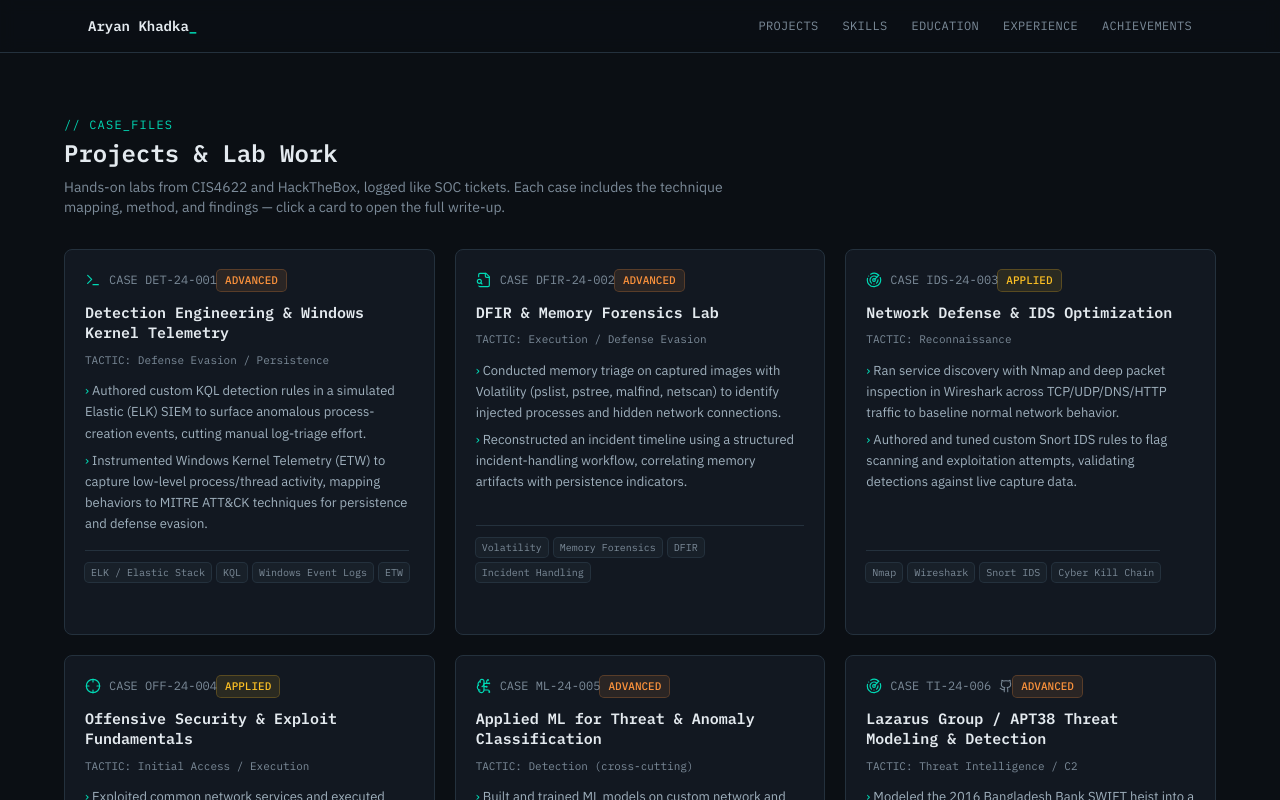
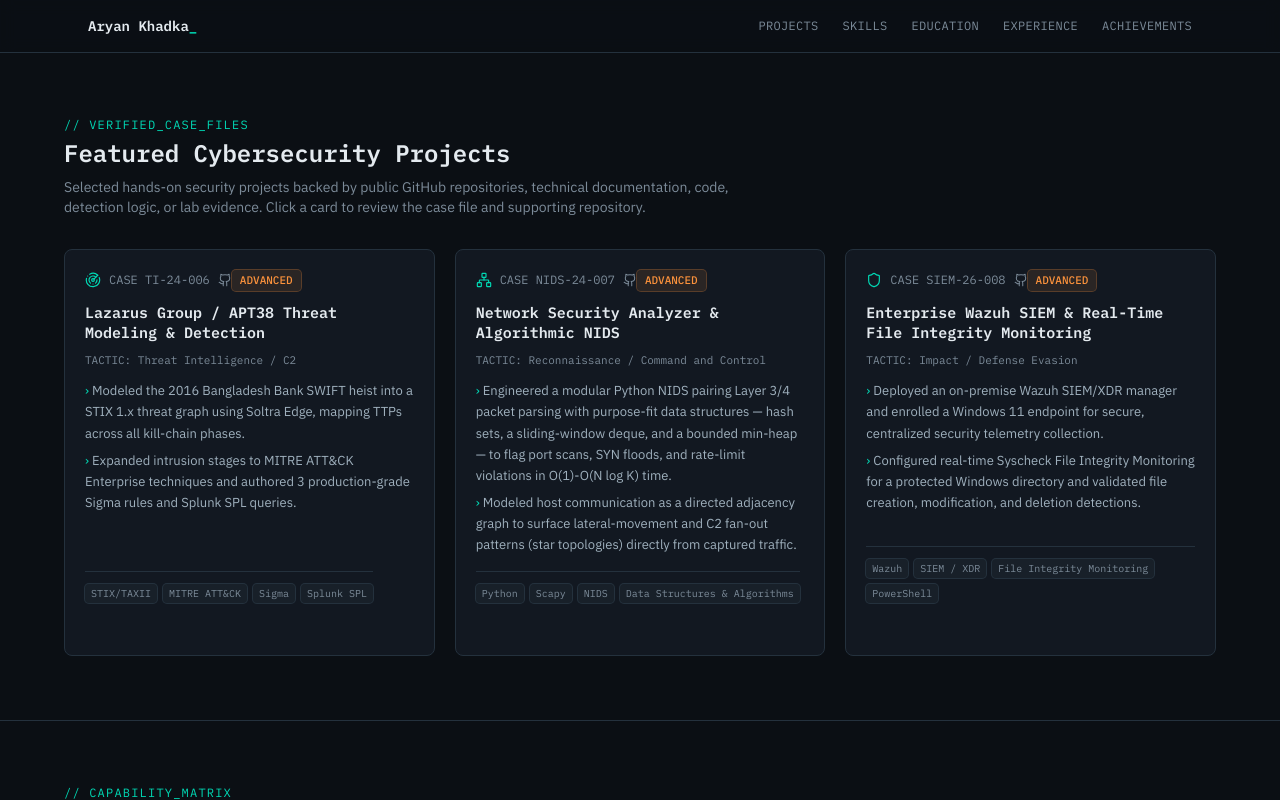
Before and after one commit to Mr-Fool008/cybersecurity-portfolio, a React (Vite) app: page / in a window 1280 px wide. Shown: the top 800 px of the page. Built offline with nearby package versions, Linux system fonts and the light colour scheme.

Commit message:
Feature only evidence-backed cybersecurity projects

```diff
--- a/src/PortfolioSections.jsx
+++ b/src/PortfolioSections.jsx
@@ -1,8 +1,6 @@
 import React, { useState, useEffect } from "react";
 import {
   Shield,
-  Terminal,
-  FileSearch,
   Radar,
   Crosshair,
   BrainCircuit,
@@ -15,139 +13,14 @@ import {
   ChevronRight,
 } from "lucide-react";
 
-/*
-  FONT NOTE:
-  This uses Tailwind's built-in font-mono / font-sans stacks so it renders
-  correctly with no setup. For the real site, drop this in your <head>:
-    <link href="https://fonts.googleapis.com/css2?family=IBM+Plex+Mono:wght@400;500;600&family=IBM+Plex+Sans:wght@400;500;600;700&display=swap" rel="stylesheet">
-  and swap font-mono/font-sans usages below for a Tailwind config with:
-    fontFamily: { mono: ['"IBM Plex Mono"', 'monospace'], sans: ['"IBM Plex Sans"', 'sans-serif'] }
-*/
-
-// ---------- Tier styling (severity-style coding, not decorative) ----------
 const TIER_STYLES = {
   Foundational: { text: "text-sky-400", bg: "bg-sky-400/10", ring: "ring-sky-400/30" },
   Applied: { text: "text-amber-400", bg: "bg-amber-400/10", ring: "ring-amber-400/30" },
   Advanced: { text: "text-orange-400", bg: "bg-orange-400/10", ring: "ring-orange-400/30" },
 };
 
-// ---------- Data ----------
+// Featured projects are intentionally limited to work with a public supporting repository.
 const PROJECTS = [
-  {
-    caseId: "DET-24-001",
-    tier: "Advanced",
-    tactic: "Defense Evasion / Persistence",
-    icon: Terminal,
-    title: "Detection Engineering & Windows Kernel Telemetry",
-    bullets: [
-      "Authored custom KQL detection rules in a simulated Elastic (ELK) SIEM to surface anomalous process-creation events, cutting manual log-triage effort.",
-      "Instrumented Windows Kernel Telemetry (ETW) to capture low-level process/thread activity, mapping behaviors to MITRE ATT&CK techniques for persistence and defense evasion.",
-      "Tuned Windows audit policies and built saved KQL searches aligned to standard logging baselines to close event-visibility gaps.",
-    ],
-    tags: ["ELK / Elastic Stack", "KQL", "Windows Event Logs", "ETW", "MITRE ATT&CK"],
-    writeup: {
-      objective:
-        "Stand up detection coverage for kernel-level persistence and defense-evasion techniques using ETW telemetry piped into an ELK SIEM.",
-      method: [
-        "Deployed an ELK stack and forwarded Windows Event Logs + ETW providers for process, thread, and image-load events.",
-        "Authored KQL queries to flag parent/child process anomalies, unsigned image loads, and registry-run-key modifications.",
-        "Validated each rule against a benign baseline capture and a technique-simulation run to check for false positives.",
-      ],
-      findings:
-        "Reduced noisy default alerting into a small set of high-signal KQL rules, each mapped to a specific ATT&CK technique ID for traceability.",
-    },
-  },
-  {
-    caseId: "DFIR-24-002",
-    tier: "Advanced",
-    tactic: "Execution / Defense Evasion",
-    icon: FileSearch,
-    title: "DFIR & Memory Forensics Lab",
-    bullets: [
-      "Conducted memory triage on captured images with Volatility (pslist, pstree, malfind, netscan) to identify injected processes and hidden network connections.",
-      "Reconstructed an incident timeline using a structured incident-handling workflow, correlating memory artifacts with persistence indicators.",
-      "Documented findings and IOCs as a structured case file, tagging each behavior with its MITRE ATT&CK technique ID.",
-    ],
-    tags: ["Volatility", "Memory Forensics", "DFIR", "Incident Handling", "IOC Analysis"],
-    writeup: {
-      objective: "Triage a memory image from a suspected-compromised host and reconstruct what happened, in order.",
-      method: [
-        "Ran pslist/pstree to establish the process tree and spot orphaned or unexpected parent processes.",
-        "Used malfind to flag injected code regions and netscan to surface active/hidden network connections.",
-        "Cross-referenced findings against the incident-handling workflow (identification → containment → eradication → lessons learned).",
-      ],
-      findings:
-        "Identified a process-injection chain and mapped each stage to ATT&CK technique IDs, producing a case file suitable for handoff.",
-    },
-  },
-  {
-    caseId: "IDS-24-003",
-    tier: "Applied",
-    tactic: "Reconnaissance",
-    icon: Radar,
-    title: "Network Defense & IDS Optimization",
-    bullets: [
-      "Ran service discovery with Nmap and deep packet inspection in Wireshark across TCP/UDP/DNS/HTTP traffic to baseline normal network behavior.",
-      "Authored and tuned custom Snort IDS rules to flag scanning and exploitation attempts, validating detections against live capture data.",
-      "Mapped detected traffic patterns to the Cyber Kill Chain to prioritize alerting on early-stage reconnaissance.",
-    ],
-    tags: ["Nmap", "Wireshark", "Snort IDS", "Cyber Kill Chain", "Traffic Analysis"],
-    writeup: {
-      objective: "Build a baseline of normal traffic, then tune IDS rules that catch recon without drowning in noise.",
-      method: [
-        "Captured baseline traffic in Wireshark and profiled expected DNS/HTTP behavior.",
-        "Wrote Snort rules targeting common scan signatures (SYN sweeps, service fingerprinting patterns).",
-        "Replayed Nmap scans against the sensor to confirm detection and tune thresholds against false positives.",
-      ],
-      findings:
-        "Custom rules caught scan activity the default ruleset missed, with alerts prioritized by Kill Chain stage.",
-    },
-  },
-  {
-    caseId: "OFF-24-004",
-    tier: "Applied",
-    tactic: "Initial Access / Execution",
-    icon: Crosshair,
-    title: "Offensive Security & Exploit Fundamentals",
-    bullets: [
-      "Exploited common network services and executed stack-based buffer overflow attacks in a controlled HackTheBox environment, delivering payloads via Metasploit.",
-      "Practiced pivoting and port-forwarding to move laterally across segmented lab networks post-exploitation.",
-      "Fed offensive findings back into detection logic, closing the loop between attack technique and defensive visibility.",
-    ],
-    tags: ["Metasploit", "Buffer Overflows", "Port Forwarding", "HackTheBox", "Exploitation"],
-    writeup: {
-      objective: "Work through exploitation fundamentals hands-on to understand what defenders are actually detecting.",
-      method: [
-        "Enumerated exposed services and identified a vulnerable target in a HackTheBox lab network.",
-        "Built and delivered a payload via Metasploit, then confirmed shell access.",
-        "Pivoted through the compromised host to reach a second, segmented subnet using port-forwarding.",
-      ],
-      findings:
-        "Translated each offensive step into a corresponding detection opportunity (e.g., process creation, outbound port anomalies).",
-    },
-  },
-  {
-    caseId: "ML-24-005",
-    tier: "Advanced",
-    tactic: "Detection (cross-cutting)",
-    icon: BrainCircuit,
-    title: "Applied ML for Threat & Anomaly Classification",
-    bullets: [
-      "Built and trained ML models on custom network and log datasets to classify anomalous behavior and known malware signatures.",
-      "Engineered features from raw traffic and log data to improve classification accuracy for detection use cases.",
-      "Evaluated model output against labeled IOC data to measure detection precision and reduce false-positive alerting.",
-    ],
-    tags: ["Python", "Machine Learning", "Anomaly Detection", "SQL", "Threat Classification"],
-    writeup: {
-      objective: "Test whether a lightweight ML classifier can flag anomalous log/traffic behavior more precisely than static rules.",
-      method: [
-        "Assembled and labeled a custom dataset of normal vs. anomalous log/traffic samples.",
-        "Engineered features (frequency, entropy, timing) and trained a classification model in Python.",
-        "Scored the model against held-out labeled IOC data and compared precision/recall to rule-based detection.",
-      ],
-      findings: "Model-based scoring surfaced a class of low-and-slow anomalies that static thresholds missed.",
-    },
-  },
   {
     caseId: "TI-24-006",
     tier: "Advanced",
@@ -184,15 +57,13 @@ const PROJECTS = [
     ],
     tags: ["Python", "Scapy", "NIDS", "Data Structures & Algorithms", "Graph Analysis", "SIEM Logging"],
     writeup: {
-      objective:
-        "Build a from-scratch NIDS that pairs classic network detection (port scans, SYN floods, C2 beacon patterns) with the data structure best suited to each rule's access pattern.",
+      objective: "Build a from-scratch NIDS that pairs classic network detection (port scans, SYN floods, C2 beacon patterns) with the data structure best suited to each rule's access pattern.",
       method: [
         "Parsed raw packets at Layer 3/4 to extract IPs, ports, TCP flags, and timestamps for every capture.",
         "Implemented per-rule state with a matching structure: hash sets for port cardinality, a deque-based sliding window for rate limiting, a bounded min-heap for top-K talkers, and an adjacency graph for lateral-movement fan-out.",
         "Validated every rule against a synthetic PCAP generator producing both benign and attack traffic, backed by a full unittest suite.",
       ],
-      findings:
-        "Most detection rules run in O(1) amortized time per packet, with top-K talker ranking bounded at O(N log K); alerts export to reports/alerts.json in a SIEM-ready JSON-Lines format alongside a CSV traffic summary.",
+      findings: "Most detection rules run in O(1) amortized time per packet, with top-K talker ranking bounded at O(N log K); alerts export to reports/alerts.json in a SIEM-ready JSON-Lines format alongside a CSV traffic summary.",
     },
   },
   {
@@ -209,15 +80,13 @@ const PROJECTS = [
     ],
     tags: ["Wazuh", "SIEM / XDR", "File Integrity Monitoring", "PowerShell", "Windows Security", "Syscheck"],
     writeup: {
-      objective:
-        "Build and validate a reproducible enterprise-style SIEM lab that detects endpoint file integrity violations in real time and preserves investigation-ready evidence.",
+      objective: "Build and validate a reproducible enterprise-style SIEM lab that detects endpoint file integrity violations in real time and preserves investigation-ready evidence.",
       method: [
         "Deployed Wazuh Manager on Ubuntu Server and enrolled a Windows 11 endpoint using agent credentials and secure TCP 1514 communication.",
         "Configured Syscheck with real-time monitoring for C:\\wazuh-test and restarted the Wazuh agent to apply the FIM policy.",
         "Simulated file creation, unauthorized modification, and deletion with PowerShell, then reviewed the resulting Syscheck events in the Wazuh dashboard.",
       ],
-      findings:
-        "Confirmed end-to-end detection of file addition, integrity modification, and deletion events, with Wazuh rules surfacing actionable alerts and integrity evidence for incident-response analysis.",
+      findings: "Confirmed end-to-end detection of file addition, integrity modification, and deletion events, with Wazuh rules surfacing actionable alerts and integrity evidence for incident-response analysis.",
     },
   },
 ];
@@ -245,7 +114,6 @@ const SKILL_GROUPS = [
   },
 ];
 
-// ---------- Shared bits ----------
 function TierBadge({ tier }) {
   const s = TIER_STYLES[tier] ?? TIER_STYLES.Applied;
   return (
@@ -267,10 +135,7 @@ function CaseModal({ project, onClose }) {
 
   return (
     <div className="fixed inset-0 z-50 flex items-start justify-center overflow-y-auto bg-black/70 px-4 py-10 backdrop-blur-sm" onClick={onClose}>
-      <div
-        className="w-full max-w-2xl rounded-lg border border-[#24313D] bg-[#121821] shadow-2xl"
-        onClick={(e) => e.stopPropagation()}
-      >
+      <div className="w-full max-w-2xl rounded-lg border border-[#24313D] bg-[#121821] shadow-2xl" onClick={(e) => e.stopPropagation()}>
         <div className="flex items-start justify-between border-b border-[#24313D] px-6 py-4">
           <div className="flex items-center gap-3">
             <div className="rounded-md bg-[#182029] p-2 ring-1 ring-[#24313D]">
@@ -289,16 +154,12 @@ function CaseModal({ project, onClose }) {
         <div className="space-y-5 px-6 py-5">
           <div className="flex flex-wrap gap-2">
             <TierBadge tier={project.tier} />
-            <span className="inline-flex items-center rounded px-2 py-0.5 text-[11px] font-mono text-[#7C8B99] ring-1 ring-[#24313D]">
-              TACTIC: {project.tactic.toUpperCase()}
-            </span>
+            <span className="inline-flex items-center rounded px-2 py-0.5 text-[11px] font-mono text-[#7C8B99] ring-1 ring-[#24313D]">TACTIC: {project.tactic.toUpperCase()}</span>
           </div>
-
           <section>
             <h4 className="mb-1.5 font-mono text-xs uppercase tracking-wide text-[#7C8B99]">Objective</h4>
             <p className="text-sm leading-relaxed text-[#C9D3DB]">{project.writeup.objective}</p>
           </section>
-
           <section>
             <h4 className="mb-1.5 font-mono text-xs uppercase tracking-wide text-[#7C8B99]">Method</h4>
             <ul className="space-y-1.5">
@@ -310,38 +171,19 @@ function CaseModal({ project, onClose }) {
               ))}
             </ul>
           </section>
-
           <section>
             <h4 className="mb-1.5 font-mono text-xs uppercase tracking-wide text-[#7C8B99]">Findings</h4>
             <p className="text-sm leading-relaxed text-[#C9D3DB]">{project.writeup.findings}</p>
           </section>
-
           <div className="flex flex-wrap gap-2 border-t border-[#24313D] pt-4">
             {project.tags.map((t) => (
-              <span key={t} className="rounded bg-[#182029] px-2 py-1 font-mono text-[11px] text-[#9FB0BD] ring-1 ring-[#24313D]">
-                {t}
-              </span>
+              <span key={t} className="rounded bg-[#182029] px-2 py-1 font-mono text-[11px] text-[#9FB0BD] ring-1 ring-[#24313D]">{t}</span>
             ))}
           </div>
-
           <div className="flex items-center gap-2 border-t border-[#24313D] pt-4">
-            {project.repoUrl ? (
-              <a
-                href={project.repoUrl}
-                target="_blank"
-                rel="noopener noreferrer"
-                className="inline-flex items-center gap-1.5 rounded-md bg-[#00D9B5]/10 px-3 py-1.5 font-mono text-xs text-[#00D9B5] ring-1 ring-[#00D9B5]/30 transition hover:bg-[#00D9B5]/20"
-              >
-                <Github className="h-3.5 w-3.5" /> View Case Study
-              </a>
-            ) : (
-              <button
-                disabled
-                className="inline-flex cursor-not-allowed items-center gap-1.5 rounded-md bg-[#182029] px-3 py-1.5 font-mono text-xs text-[#5A6B78] ring-1 ring-[#24313D]"
-              >
-                <Github className="h-3.5 w-3.5" /> Repo coming soon
-              </button>
-            )}
+            <a href={project.repoUrl} target="_blank" rel="noopener noreferrer" className="inline-flex items-center gap-1.5 rounded-md bg-[#00D9B5]/10 px-3 py-1.5 font-mono text-xs text-[#00D9B5] ring-1 ring-[#00D9B5]/30 transition hover:bg-[#00D9B5]/20">
+              <Github className="h-3.5 w-3.5" /> View Case Study
+            </a>
           </div>
         </div>
       </div>
@@ -352,41 +194,28 @@ function CaseModal({ project, onClose }) {
 function ProjectCard({ project, onOpen }) {
   const Icon = project.icon;
   return (
-    <button
-      onClick={() => onOpen(project)}
-      className="group flex w-full flex-col rounded-lg border border-[#24313D] bg-[#121821] p-5 text-left transition hover:border-[#00D9B5]/40 hover:bg-[#141C26] focus:outline-none focus-visible:ring-2 focus-visible:ring-[#00D9B5]"
-    >
+    <button onClick={() => onOpen(project)} className="group flex w-full flex-col rounded-lg border border-[#24313D] bg-[#121821] p-5 text-left transition hover:border-[#00D9B5]/40 hover:bg-[#141C26] focus:outline-none focus-visible:ring-2 focus-visible:ring-[#00D9B5]">
       <div className="mb-3 flex items-center justify-between">
         <div className="flex items-center gap-2">
           <Icon className="h-4 w-4 text-[#00D9B5]" strokeWidth={1.75} />
           <span className="font-mono text-xs text-[#7C8B99]">CASE {project.caseId}</span>
-          {project.repoUrl && <Github className="h-3.5 w-3.5 text-[#7C8B99]" strokeWidth={1.75} />}
+          <Github className="h-3.5 w-3.5 text-[#7C8B99]" strokeWidth={1.75} />
         </div>
         <TierBadge tier={project.tier} />
       </div>
-
       <h3 className="mb-2 font-mono text-[15px] font-semibold leading-snug text-[#E4EAEF]">{project.title}</h3>
       <p className="mb-3 font-mono text-[11px] text-[#7C8B99]">TACTIC: {project.tactic}</p>
-
       <ul className="mb-4 space-y-1.5">
         {project.bullets.slice(0, 2).map((b, i) => (
-          <li key={i} className="text-[13px] leading-relaxed text-[#9FB0BD]">
-            <span className="text-[#00D9B5]">›</span> {b}
-          </li>
+          <li key={i} className="text-[13px] leading-relaxed text-[#9FB0BD]"><span className="text-[#00D9B5]">›</span> {b}</li>
         ))}
       </ul>
-
       <div className="mt-auto flex flex-wrap gap-1.5 border-t border-[#24313D] pt-3">
         {project.tags.slice(0, 4).map((t) => (
-          <span key={t} className="rounded bg-[#182029] px-1.5 py-0.5 font-mono text-[10px] text-[#7C8B99] ring-1 ring-[#24313D]">
-            {t}
-          </span>
+          <span key={t} className="rounded bg-[#182029] px-1.5 py-0.5 font-mono text-[10px] text-[#7C8B99] ring-1 ring-[#24313D]">{t}</span>
         ))}
       </div>
-
-      <span className="mt-4 inline-flex items-center gap-1 font-mono text-xs text-[#00D9B5] opacity-0 transition group-hover:opacity-100">
-        Open case file <ExternalLink className="h-3 w-3" />
-      </span>
+      <span className="mt-4 inline-flex items-center gap-1 font-mono text-xs text-[#00D9B5] opacity-0 transition group-hover:opacity-100">Open case file <ExternalLink className="h-3 w-3" /></span>
     </button>
   );
 }
@@ -397,21 +226,14 @@ export function ProjectsSection() {
     <section id="projects" className="bg-[#0B0F14] px-6 py-16">
       <div className="mx-auto max-w-6xl">
         <div className="mb-8">
-          <p className="font-mono text-xs uppercase tracking-widest text-[#00D9B5]">// case_files</p>
-          <h2 className="mt-1 font-mono text-2xl font-semibold text-[#E4EAEF]">Projects & Lab Work</h2>
-          <p className="mt-2 max-w-2xl text-sm text-[#7C8B99]">
-            Hands-on labs from CIS4622 and HackTheBox, logged like SOC tickets. Each case includes the technique
-            mapping, method, and findings — click a card to open the full write-up.
-          </p>
+          <p className="font-mono text-xs uppercase tracking-widest text-[#00D9B5]">// verified_case_files</p>
+          <h2 className="mt-1 font-mono text-2xl font-semibold text-[#E4EAEF]">Featured Cybersecurity Projects</h2>
+          <p className="mt-2 max-w-2xl text-sm text-[#7C8B99]">Selected hands-on security projects backed by public GitHub repositories, technical documentation, code, detection logic, or lab evidence. Click a card to review the case file and supporting repository.</p>
         </div>
-
         <div className="grid gap-5 sm:grid-cols-2 lg:grid-cols-3">
-          {PROJECTS.map((p) => (
-            <ProjectCard key={p.caseId} project={p} onOpen={setActive} />
-          ))}
+          {PROJECTS.map((p) => <ProjectCard key={p.caseId} project={p} onOpen={setActive} />)}
         </div>
       </div>
-
       <CaseModal project={active} onClose={() => setActive(null)} />
     </section>
   );
@@ -423,24 +245,15 @@ export function EducationSection() {
       <div className="mx-auto max-w-6xl">
         <p className="font-mono text-xs uppercase tracking-widest text-[#00D9B5]">// education</p>
         <h2 className="mt-1 mb-8 font-mono text-2xl font-semibold text-[#E4EAEF]">Education</h2>
-
         <div className="flex flex-col gap-4 rounded-lg border border-[#24313D] bg-[#121821] p-6 sm:flex-row sm:items-start sm:justify-between">
           <div className="flex items-start gap-4">
-            <div className="rounded-md bg-[#182029] p-2.5 ring-1 ring-[#24313D]">
-              <GraduationCap className="h-5 w-5 text-[#00D9B5]" strokeWidth={1.75} />
-            </div>
+            <div className="rounded-md bg-[#182029] p-2.5 ring-1 ring-[#24313D]"><GraduationCap className="h-5 w-5 text-[#00D9B5]" strokeWidth={1.75} /></div>
             <div>
-              <h3 className="font-mono text-base font-semibold text-[#E4EAEF]">
-                B.S. Computer & Information Systems Security
-              </h3>
+              <h3 className="font-mono text-base font-semibold text-[#E4EAEF]">B.S. Computer & Information Systems Security</h3>
               <p className="text-sm text-[#9FB0BD]">University of South Florida — Tampa, FL</p>
               <div className="mt-3 flex flex-wrap gap-2">
-                <span className="rounded bg-[#182029] px-2 py-0.5 font-mono text-[11px] text-[#9FB0BD] ring-1 ring-[#24313D]">
-                  Green & Gold Directors Scholar
-                </span>
-                <span className="rounded bg-[#182029] px-2 py-0.5 font-mono text-[11px] text-[#9FB0BD] ring-1 ring-[#24313D]">
-                  Dean's List
-                </span>
+                <span className="rounded bg-[#182029] px-2 py-0.5 font-mono text-[11px] text-[#9FB0BD] ring-1 ring-[#24313D]">Green & Gold Directors Scholar</span>
+                <span className="rounded bg-[#182029] px-2 py-0.5 font-mono text-[11px] text-[#9FB0BD] ring-1 ring-[#24313D]">Dean's List</span>
               </div>
             </div>
           </div>
@@ -463,15 +276,11 @@ export function AchievementsSection() {
       <div className="mx-auto max-w-6xl">
         <p className="font-mono text-xs uppercase tracking-widest text-[#00D9B5]">// achievements</p>
         <h2 className="mt-1 mb-8 font-mono text-2xl font-semibold text-[#E4EAEF]">Achievements & Affiliations</h2>
-
         <div className="grid gap-4 sm:grid-cols-2">
           {items.map((it) => (
             <div key={it.title} className="flex items-start gap-3 rounded-lg border border-[#24313D] bg-[#121821] p-4">
               <Award className="mt-0.5 h-4 w-4 shrink-0 text-[#00D9B5]" strokeWidth={1.75} />
-              <div>
-                <p className="font-mono text-sm font-medium text-[#E4EAEF]">{it.title}</p>
-                <p className="text-xs text-[#7C8B99]">{it.detail}</p>
-              </div>
+              <div><p className="font-mono text-sm font-medium text-[#E4EAEF]">{it.title}</p><p className="text-xs text-[#7C8B99]">{it.detail}</p></div>
             </div>
           ))}
         </div>
@@ -486,23 +295,13 @@ export function SkillsSection() {
       <div className="mx-auto max-w-6xl">
         <p className="font-mono text-xs uppercase tracking-widest text-[#00D9B5]">// capability_matrix</p>
         <h2 className="mt-1 mb-8 font-mono text-2xl font-semibold text-[#E4EAEF]">Skills</h2>
-
         <div className="grid gap-5 sm:grid-cols-2 lg:grid-cols-4">
           {SKILL_GROUPS.map((g) => {
             const Icon = g.icon;
             return (
               <div key={g.label} className="rounded-lg border border-[#24313D] bg-[#121821] p-5">
-                <div className="mb-3 flex items-center gap-2">
-                  <Icon className="h-4 w-4 text-[#00D9B5]" strokeWidth={1.75} />
-                  <h3 className="font-mono text-xs font-semibold uppercase tracking-wide text-[#E4EAEF]">{g.label}</h3>
-                </div>
-                <ul className="space-y-1.5">
-                  {g.items.map((item) => (
-                    <li key={item} className="text-[13px] text-[#9FB0BD]">
-                      {item}
-                    </li>
-                  ))}
-                </ul>
+                <div className="mb-3 flex items-center gap-2"><Icon className="h-4 w-4 text-[#00D9B5]" strokeWidth={1.75} /><h3 className="font-mono text-xs font-semibold uppercase tracking-wide text-[#E4EAEF]">{g.label}</h3></div>
+                <ul className="space-y-1.5">{g.items.map((item) => <li key={item} className="text-[13px] text-[#9FB0BD]">{item}</li>)}</ul>
               </div>
             );
           })}
@@ -512,19 +311,14 @@ export function SkillsSection() {
   );
 }
 
-// Optional — compact, non-technical work experience entry
 export function ExperienceSection() {
   return (
     <section id="experience" className="bg-[#0B0F14] px-6 py-16">
       <div className="mx-auto max-w-6xl">
         <p className="font-mono text-xs uppercase tracking-widest text-[#00D9B5]">// experience</p>
         <h2 className="mt-1 mb-8 font-mono text-2xl font-semibold text-[#E4EAEF]">Experience</h2>
-
         <div className="flex flex-col gap-2 rounded-lg border border-[#24313D] bg-[#121821] p-5 sm:flex-row sm:items-start sm:justify-between">
-          <div>
-            <h3 className="font-mono text-sm font-semibold text-[#E4EAEF]">Student AV Technician</h3>
-            <p className="text-xs text-[#7C8B99]">University of South Florida</p>
-          </div>
+          <div><h3 className="font-mono text-sm font-semibold text-[#E4EAEF]">Student AV Technician</h3><p className="text-xs text-[#7C8B99]">University of South Florida</p></div>
           <span className="font-mono text-xs text-[#7C8B99]">May 2026 – Present</span>
         </div>
       </div>
```
